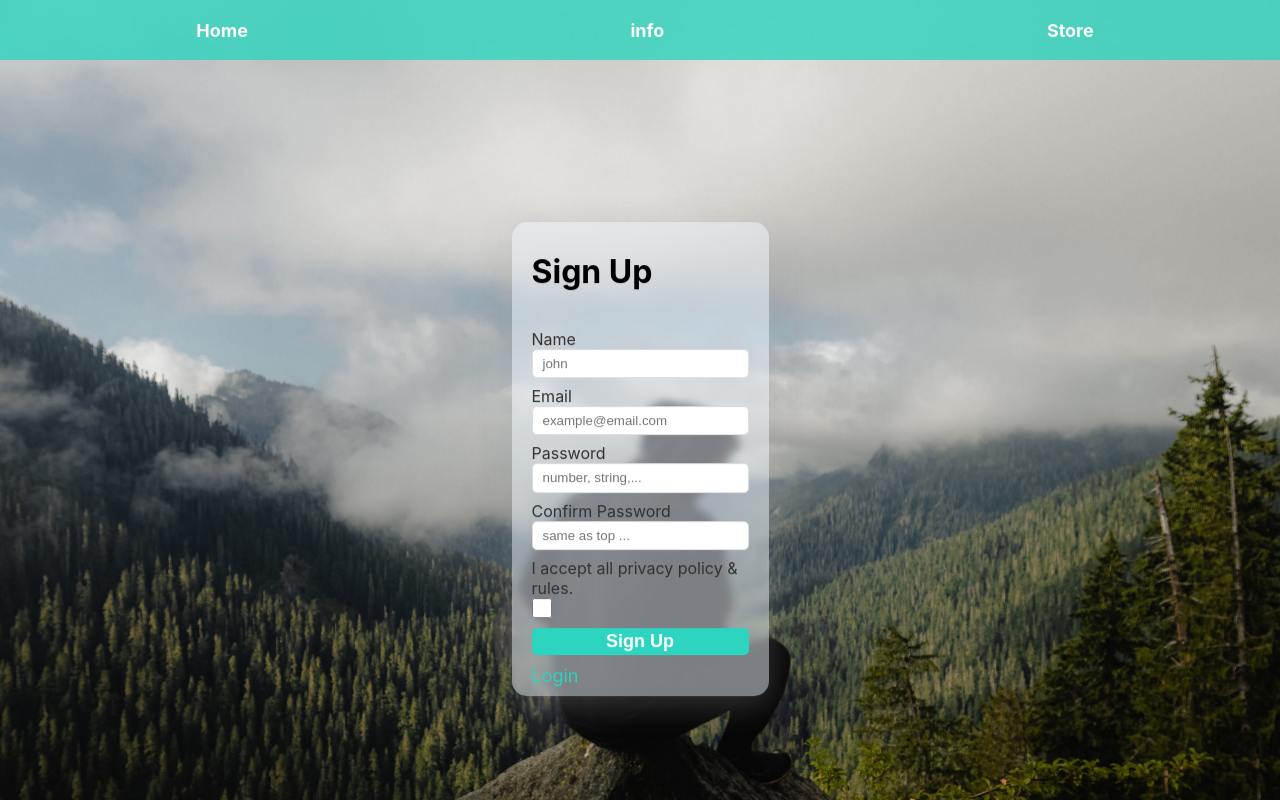
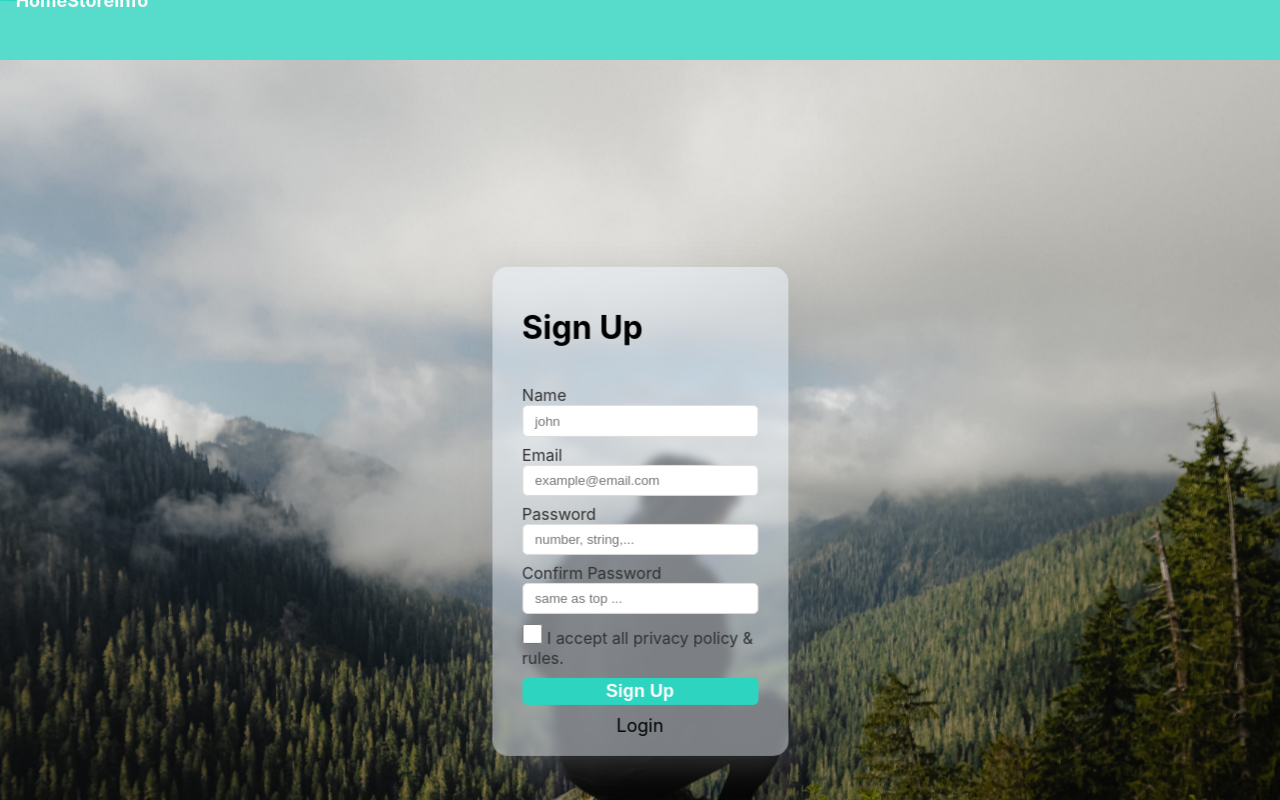
Before and after one commit to amirhrb/shopping, a React (Create React App) app: page /home/signup in a window 1280 px wide. Shown: the top 800 px of the page. Built offline with nearby package versions, Linux system fonts and the light colour scheme; no server answers.

Commit message:
some little changes

```diff
--- /dev/null
+++ b/src/App.css
@@ -0,0 +1,3 @@
+.container {
+  margin-top: 60px;
+}
--- a/src/App.js
+++ b/src/App.js
@@ -1,4 +1,6 @@
 import { Redirect, Route, Switch } from "react-router-dom";
+
+import "./App.css";
 
 //components
 import Navbar from "./components/Navbar";
@@ -20,6 +22,7 @@ const App = () => {
         <ScrollProvider>
           <div className="App">
             <Navbar />
+            <main className="container">
               <Switch>
                 <Route path="/store/details/:id" component={Details} />
                 <Route path="/store/cart" component={Cart} />
@@ -28,6 +31,7 @@ const App = () => {
                 <Route path="/home" component={Homepage} />
                 <Redirect from="/*" to="/home" />
               </Switch>
+            </main>
           </div>
         </ScrollProvider>
       </CartProvider>
--- a/src/components/Login.js
+++ b/src/components/Login.js
@@ -43,7 +43,6 @@ const Login = () => {
       <div className={styles.cont}>
         <form className={styles.form} onSubmit={Login}>
           <h1>Login</h1>
-          <br />
           <label>Email</label>
           <input
             type="text"
@@ -66,7 +65,9 @@ const Login = () => {
           {error.password && active.password && <span>{error.password}</span>}
 
           <button className={styles.loginBtn}>Login</button>
-          <Link to="/home/signup">Sign Up</Link>
+          <Link to="/home/signup" className={styles.link}>
+            Sign Up
+          </Link>
         </form>
       </div>
     </>
--- a/src/components/Navbar.js
+++ b/src/components/Navbar.js
@@ -1,133 +1,144 @@
-import React, { useContext, useState } from 'react';
-import styled from 'styled-components';
+import React, { useContext, useEffect, useState } from "react";
+import styled from "styled-components";
 
-// import styles from './Navbar.module.css'
+import { Link } from "react-router-dom";
 
-import { Link } from 'react-router-dom';
+import { scrollContext } from "../contexts/ScrollProvider";
 
-import { scrollContext } from '../contexts/ScrollProvider'
+const Glass = styled.div`
+  position: absolute;
+  top: 0;
+  right: 0;
+  width: 100vw;
+  height: 100vh;
+  z-index: 4;
+  background: rgba(200, 200, 200, 0.4);
+  ${(props) => (props.isClicked ? "display:block" : "display:none")};
+  @media (min-width: 640px) {
+    display: none;
+  }
+`;
 
 const Nav = styled.div`
   height: 60px;
   width: 100%;
-    position:fixed;
-    z-index:3;
-    top:0;
+  position: fixed;
+  z-index: 3;
+  top: 0;
   display: flex;
   justify-content: space-between;
   align-items: center;
-    @media (min-width:640px){
-        ${props=>props.isScrolled?
-            'background-color:rgba(0,0,0,1)' : 'background-color:rgba(45, 212, 191,0.8)'
+  @media (min-width: 640px) {
+    ${(props) =>
+      props.isScrolled
+        ? "background-color:rgba(0,0,0,1)"
+        : "background-color:rgba(45, 212, 191,0.8)"}
+  }
+`;
+const Ul = styled.ul`
+  @media (min-width: 640px) {
+    width: 100%;
+    height: 60px;
+    top: 0;
+    padding: 0 5px;
+    margin: 0;
+    display: flex;
+    flex-direction: row;
+    align-items: center;
+    justify-content: center;
+    background: rgba(0, 0, 0, 0);
+    box-shadow: none;
+    position: absolute;
+    top: 0;
+    left: 0;
+    font-weight: bold;
+    font-size: large;
+    div {
+      width: 75%;
+      max-width: 640px;
+      display: flex;
+      flex-direction: row;
+      align-items: center;
+      justify-content: space-around;
+    }
+    a {
+      ${(props) =>
+        props.isScrolled ? "color:#2DD4BF" : "color:rgb(250,250,250)"}
     }
   }
-`
-const Glass=styled.div`
-    position:absolute;
-    top:0;
-    right:0;
-    width:100vw;
-    height:100vh;
-    z-index:4;
-    background:rgba(200, 200, 200, 0.4);
-    ${props=>props.isClicked?
-        'display:block' : 'display:none'
-    };
-`
-
-const Ul=styled.ul`
-    @media (min-width:640px){
-        height:60px;
-        width:100vw;
+  @media (max-width: 640px) {
+    a:nth-child(1) {
+      margin-top: 80px;
+    }
+    a {
+      color: #fff;
+      margin-bottom: 5px;
+    }
+    height: 100vh;
+    width: 85px;
+    bottom: 0;
+    margin: 0;
+    padding: 0 5px;
+    background: #2dd4bf;
+    box-shadow: 0.5px 0 1px #2dd4bf;
+    display: flex;
+    flex-direction: column;
+    align-items: center;
+    justify-content: flex-start;
+    position: absolute;
+    z-index: 5;
+    transition: left 0.2s;
     top: 0;
-        padding:0 5px;
-        display:flex;
-        flex-direction:row;
-        align-items:center;
-        justify-content:space-around;
-        background:rgba(0,0,0,0);
-        box-shadow: none;
-        position:absolute;
-        top:0;
-        left:0;
-        font-weight:bold;
-        font-size:large;
-        a{
-            ${props=>props.isScrolled?
-                'color:#2DD4BF' : 'color:rgb(250,250,250)'
+    div {
+      display: flex;
+      flex-direction: column;
+      /* align-items: center;
+        justify-content: space-around; */
     }
   }
+  ${(props) => (props.isClicked ? "left:0" : "left:-100%")}
+`;
+
+const Burger = styled.div`
+  display: none;
+  @media (max-width: 640px) {
+    display: block;
+    margin: 0 35px;
+    height: 15px;
+    z-index: 6;
+    div {
+      border-radius: 5px;
+      transform-origin: 4px;
+      width: 1.75rem;
+      height: 0.25rem;
+      margin-bottom: 3px;
     }
-    @media (max-width:640px){
-        a:nth-child(1){
-        margin-top:80px;
+    div:nth-child(1) {
+      transform: ${(props) => (props.isClicked ? "rotate(45deg)" : "")};
+      background-color: ${(props) => (props.isClicked ? "#fff" : "#2DD4BF")};
     }
-        a{
-            color:#fff;
-            margin-bottom:5px;
+    div:nth-child(2) {
+      transform: ${(props) => (props.isClicked ? "translate(-20px,0)" : "")};
+      background-color: ${(props) => (props.isClicked ? "#fff" : "#2DD4BF")};
+      filter: ${(props) => (props.isClicked ? "opacity(0)" : "")};
+    }
+    div:nth-child(3) {
+      transform: ${(props) => (props.isClicked ? "rotate(-45deg)" : "")};
+      background-color: ${(props) => (props.isClicked ? "#fff" : "#2DD4BF")};
     }
   }
-    height:100vh;
-    width:85px;
-    bottom: 0;
-    padding:0 5px;
-    background:#2DD4BF;
-    box-shadow: 0.5px 0 1px #2DD4BF;
-    display:flex;
-    flex-direction:column;
-    align-items:center;
-    justify-content:flex-start;
-    position:absolute;
-    z-index:5;
-    transition:left 0.2s;
-    top:0;
-    ${props=>props.isClicked?
-        'left:0' : 'left:-100%'
+`;
+
+const Navbar = (props) => {
+  const isScrolled = useContext(scrollContext);
+
+  const [isClicked, setClick] = useState(false);
+
+  const Handler = () => {
+    if (document.querySelector("body").scrollWidth < 640) {
+      setClick(!isClicked);
     }
-`
-
-const Burger = styled.div`
-display:none;
-    @media (max-width:640px){
-    display:block;
-    margin: 0 35px;
-    height:15px;
-    z-index:6;
-        div{
-            border-radius: 5px;
-            transform-origin:4px;
-            width: 1.75rem;
-            height: 0.25rem;
-            margin-bottom:3px;
-        }
-        div:nth-child(1){
-            transform:${props=>props.isClicked ?"rotate(45deg)":""};
-            background-color:${props=>props.isClicked ?"#fff":"#2DD4BF"};
-        }
-        div:nth-child(2){
-            transform:${props=>props.isClicked ?"translate(-20px,0)":""};
-            background-color:${props=>props.isClicked ?"#fff":"#2DD4BF"};
-            filter:${props=>props.isClicked ?"opacity(0)":""}
-        }
-        div:nth-child(3){
-            transform:${props=>props.isClicked ?"rotate(-45deg)":""};
-            background-color:${props=>props.isClicked ?"#fff":"#2DD4BF"};
-        }
-    }
-`
-
-const Navbar = props=>{
-
-    const isScrolled = useContext(scrollContext)
-
-    const [isClicked,setClick] = useState(false)
-
-    const Handler=()=>{
-        if(document.querySelector('body').scrollWidth<640){
-        setClick(!isClicked)
-        }
-    }
-
+  };
   return (
     <Nav isClicked={isClicked} isScrolled={isScrolled}>
       <Burger onClick={Handler} isClicked={isClicked}>
@@ -136,14 +147,22 @@ const Navbar = props=>{
         <div></div>
       </Burger>
       <Ul isClicked={isClicked} isScrolled={isScrolled}>
-                    <Link to="/" onClick={Handler}>Home</Link>
-                    <Link to="/info" onClick={Handler}>info</Link>
-                    <Link to="/store" onClick={Handler}>Store</Link>
+        <div>
+          <Link to="/" onClick={Handler}>
+            Home
+          </Link>
+          <Link to="/store" onClick={Handler}>
+            Store
+          </Link>
+          <Link to="/info" onClick={Handler}>
+            Info
+          </Link>
+        </div>
       </Ul>
 
-            <Glass isClicked={isClicked} onClick={Handler}/>
+      <Glass isClicked={isClicked} onClick={Handler} />
     </Nav>
-    )
-}
+  );
+};
 
 export default Navbar;
--- a/src/components/Signup.js
+++ b/src/components/Signup.js
@@ -99,8 +99,7 @@ const Signup = () => {
             onBlur={Focused}
           />
           {error.confirm && active.confirm && <span>{error.confirm}</span>}
-
-          <label>I accept all privacy policy & rules.</label>
+          <div className={styles.checkboxCont}>
             <input
               type="checkbox"
               name="check"
@@ -108,11 +107,15 @@ const Signup = () => {
               onChange={Handler}
               onBlur={Focused}
             />
+            <label>I accept all privacy policy & rules.</label>
+          </div>
 
           {error.check && active.check && <span>{error.check}</span>}
 
           <button type="submit">Sign Up</button>
-          <Link to="/home/login">Login</Link>
+          <Link to="/home/login" className={styles.link}>
+            Login
+          </Link>
         </form>
       </div>
     </>
--- a/src/components/styles/Homepage.module.css
+++ b/src/components/styles/Homepage.module.css
@@ -7,15 +7,7 @@
   margin-bottom: 0;
   z-index: 2;
 }
-.heroBgDemo {
-  height: 100%;
-  position: absolute;
-  top: 50%;
-  left: 50%;
-  transform: translate(-50%, -50%);
-  object-position: 50% 50%;
-  object-fit: cover;
-}
+
 .heroBg {
   height: 100%;
   position: absolute;
--- a/src/components/styles/Signup.module.css
+++ b/src/components/styles/Signup.module.css
@@ -1,8 +1,8 @@
 .cont {
-  max-width: 250px;
+  max-width: 290px;
   width: 70%;
-  margin: 10px;
-  padding: 30px 20px 10px 20px;
+  margin-top: -15px;
+  padding: 20px 30px 20px 30px;
   background-color: rgba(240, 248, 255, 0.5);
   backdrop-filter: blur(4px);
   box-shadow: 0 8px 32px 0 rgba(163, 163, 163, 0.3);
@@ -67,3 +67,15 @@ input[type="password"]:focus-within {
 .loginBtn {
   margin-top: 32px !important;
 }
+.checkboxCont {
+  margin: 5px 0;
+}
+.checkboxCont input {
+  margin: 5px 5px 0 0;
+}
+.link {
+  color: black !important;
+  font-size: small;
+  display: flex;
+  justify-content: center;
+}
--- a/src/index.css
+++ b/src/index.css
@@ -1,6 +1,4 @@
 * {
-  margin: 0;
-  padding: 0;
   transition: all 0.5s;
 }
 li {
@@ -11,6 +9,11 @@ a:hover,
 a:active {
   text-decoration: none;
 }
+html,
+body {
+  margin: 0;
+  padding: 0;
+}
 body {
   margin: 0;
   font-family: -apple-system, BlinkMacSystemFont, "Segoe UI", "Roboto", "Oxygen",
```
Also changed, not shown: src/components/Homepage.js (+1 -21 lines), src/components/shared/Product.js (+52 -39 lines), src/components/styles/Product.module.css (+28 -29 lines). Lines whose indentation alone changed are shown as unchanged.
